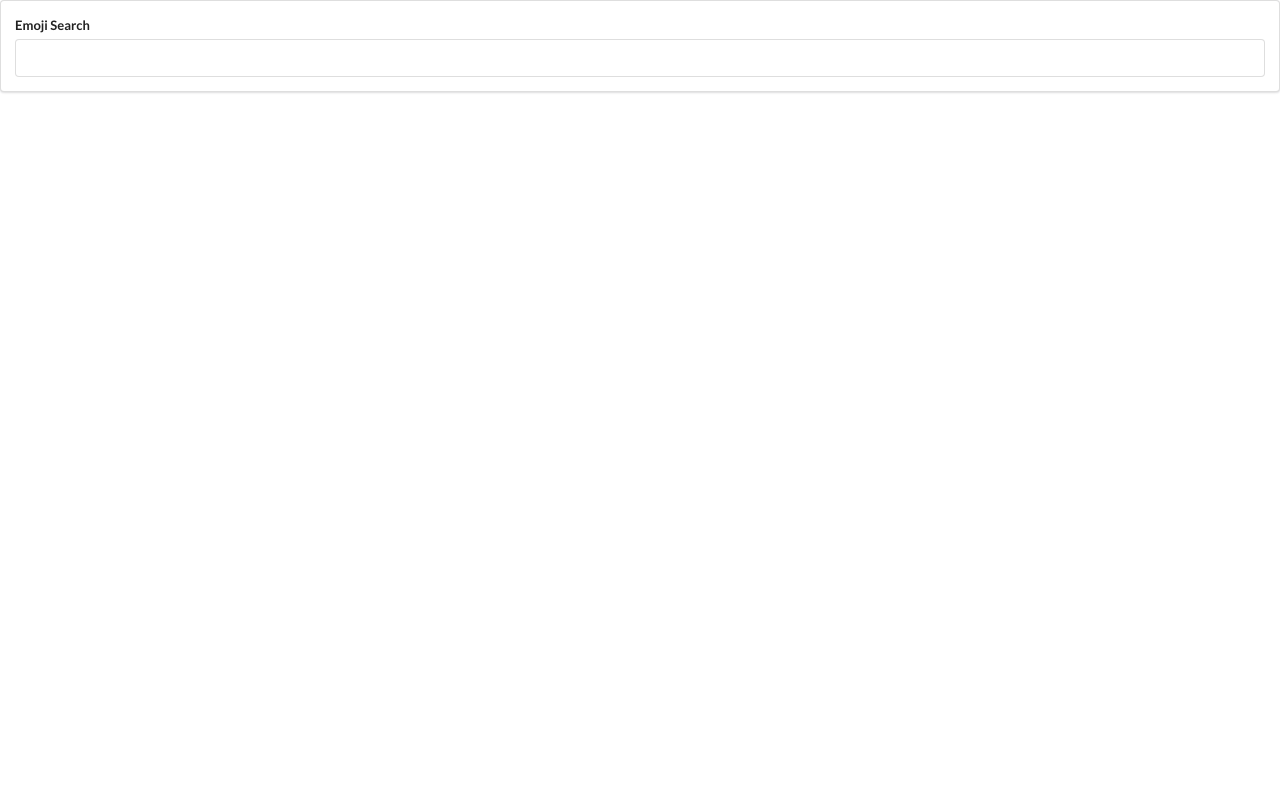
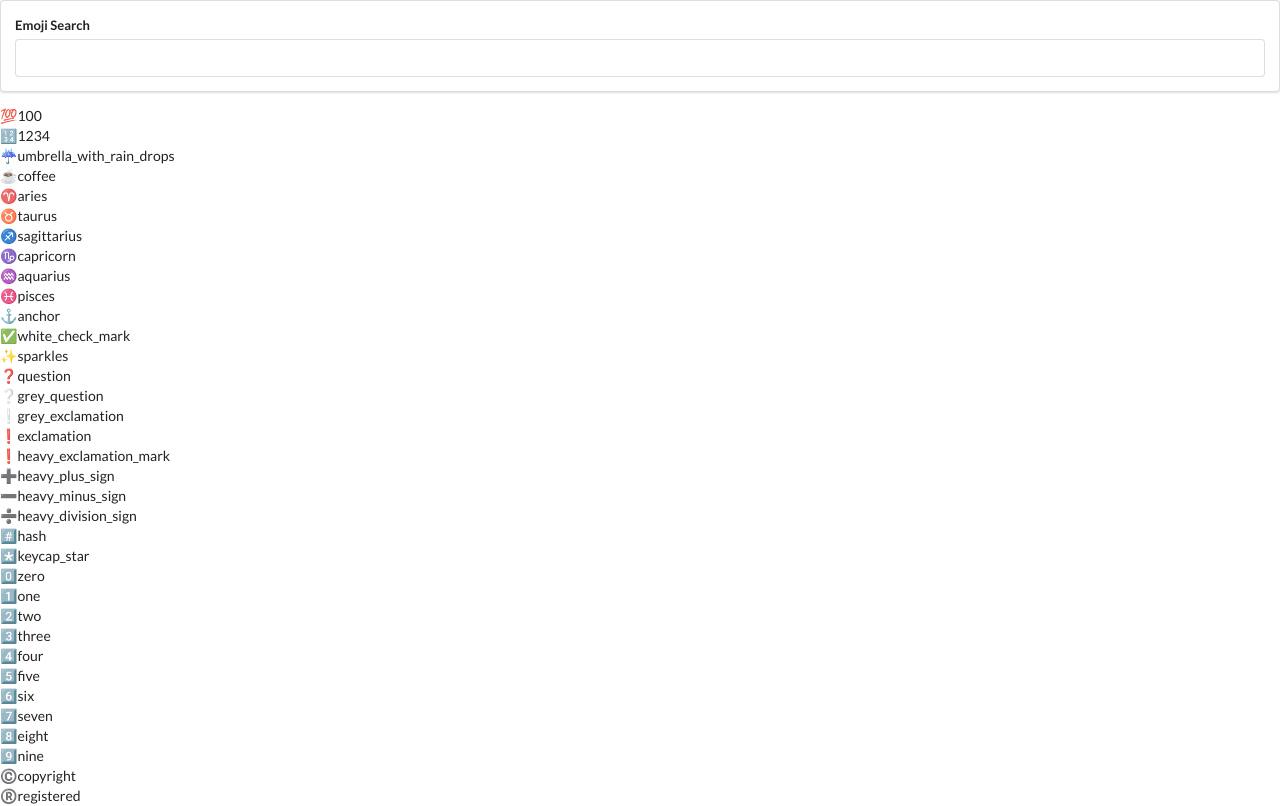
Before and after one commit to evansyeung/EmojiSearcher, a React (Create React App) app in the folder emoji_searcher/: page / in a window 1280 px wide. Shown: the top 806 px of the page. Built offline with nearby package versions, Linux system fonts and the light colour scheme.

Commit message:
Setup EmojiList and EmojiItem Components

```diff
--- a/emoji_searcher/src/components/App.js
+++ b/emoji_searcher/src/components/App.js
@@ -1,15 +1,22 @@
 import React from "react";
+import nodeEmoji from "node-emoji";
 import SearchBar from "./SearchBar";
+import EmojiList from "./EmojiList";
 
 class App extends React.Component {
-  state = { searchTerm: "" };
+  state = { searchTerm: "", emojiDict: nodeEmoji.emoji };
 
   onSearchTermSubmit = searchTerm => {
     this.setState({ searchTerm });
   };
 
   render() {
-    return <SearchBar onSearchTermSubmit={this.onSearchTermSubmit} />;
+    return (
+      <div>
+        <SearchBar onSearchTermSubmit={this.onSearchTermSubmit} />
+        <EmojiList emojiDict={this.state.emojiDict} />
+      </div>
+    );
   }
 }
 
--- /dev/null
+++ b/emoji_searcher/src/components/EmojiItem.js
@@ -0,0 +1,16 @@
+import React from "react";
+
+class EmojiItem extends React.Component {
+  render() {
+    return (
+      <div>
+        <p>
+          {this.props.emoji}
+          {this.props.name}
+        </p>
+      </div>
+    );
+  }
+}
+
+export default EmojiItem;
--- a/emoji_searcher/src/components/EmojiList.js
+++ b/emoji_searcher/src/components/EmojiList.js
@@ -1,9 +1,18 @@
 import React from "react";
+import EmojiItem from "./EmojiItem";
 
-class EmojiList extends React.Component {
-  render() {
-    return <div>EmojiList</div>;
+const EmojiList = ({ emojiDict }) => {
+  const renderList = [];
+
+  for (var key in emojiDict) {
+    if (emojiDict.hasOwnProperty(key)) {
+      renderList.push(
+        <EmojiItem key={key} name={key} emoji={emojiDict[key]} />
+      );
+    }
   }
-}
+
+  return <div>{renderList}</div>;
+};
 
 export default EmojiList;
```
